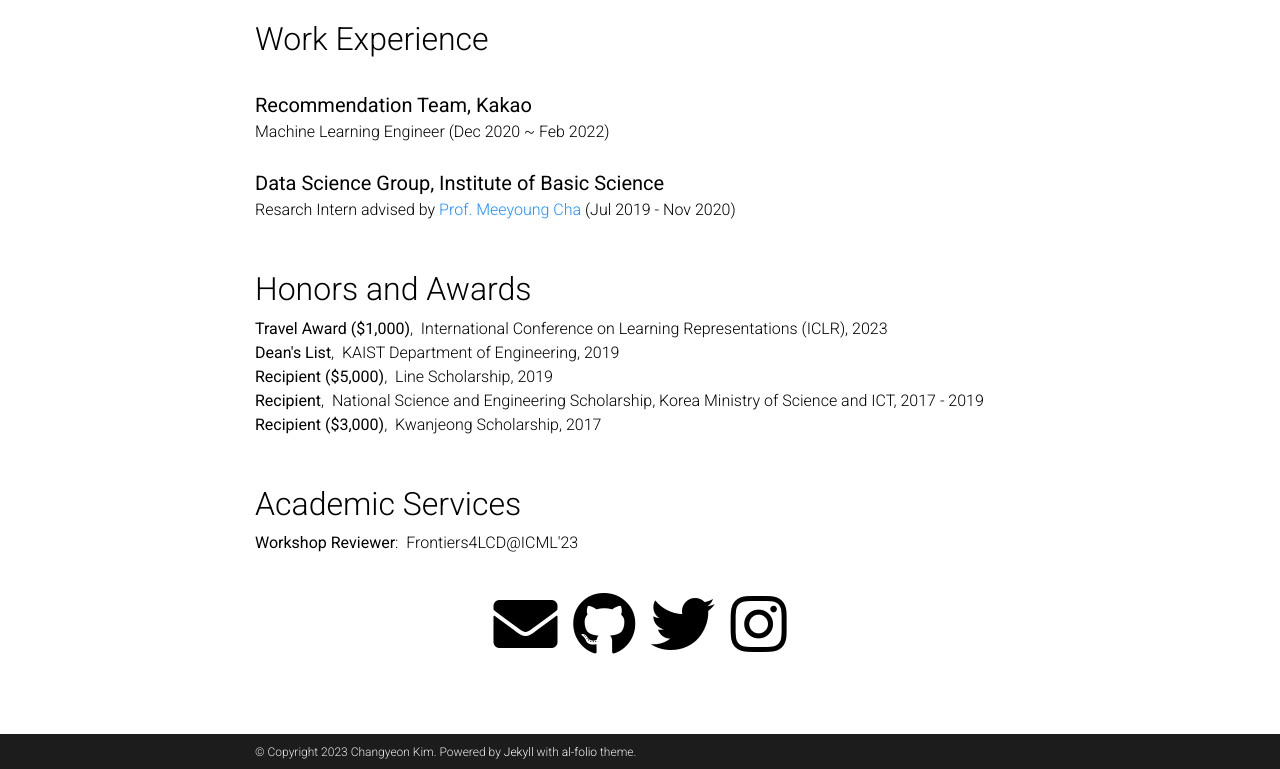
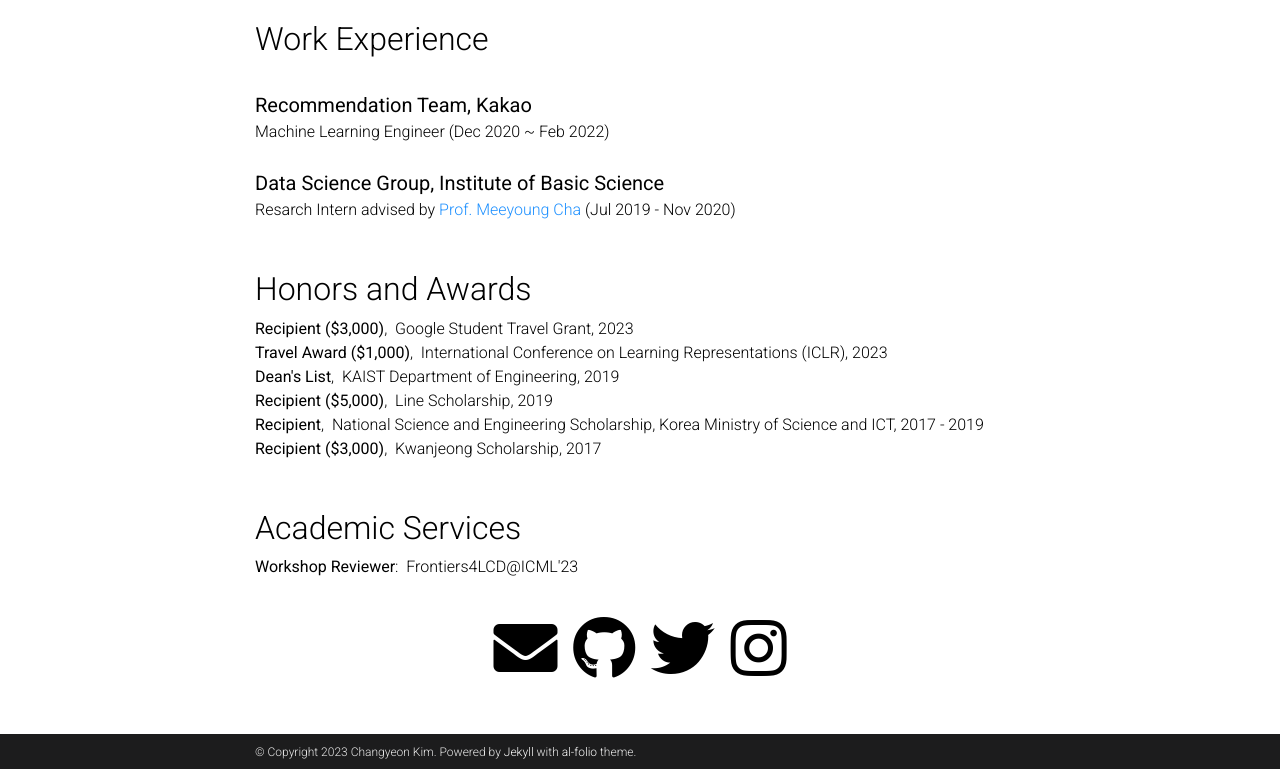
Before and after one commit to csmile-1006/csmile-1006.github.io, a Jekyll site: the page built from _pages/about.md, in a window 1280 px wide and 900 px high, scrolled down 835 px, cut to the strip 131-900 px from the top of the window. Built offline with Jekyll 4.4.1, drawn with Linux system fonts in a browser that asks for light colours; emoji names are drawn with the system emoji font; comment, search, counter and statistics services are not loaded; a style sheet for code colours, icons or effects is not loaded.

Commit message:
add new honors

```diff
--- a/_pages/about.md
+++ b/_pages/about.md
@@ -26,6 +26,8 @@ work:
   - office: Data Science Group, Institute of Basic Science
     comment: Resarch Intern advised by <a href="https://ds.ibs.re.kr/ci/">Prof. Meeyoung Cha</a> (Jul 2019 - Nov 2020)
 honors:
+  - name: Recipient ($3,000)
+    comment: Google Student Travel Grant, 2023
   - name: Travel Award ($1,000)
     comment: International Conference on Learning Representations (ICLR), 2023
   - name: Dean's List
```
